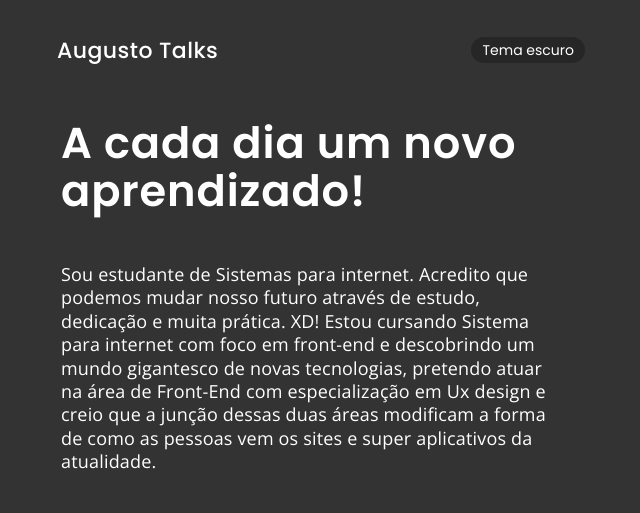
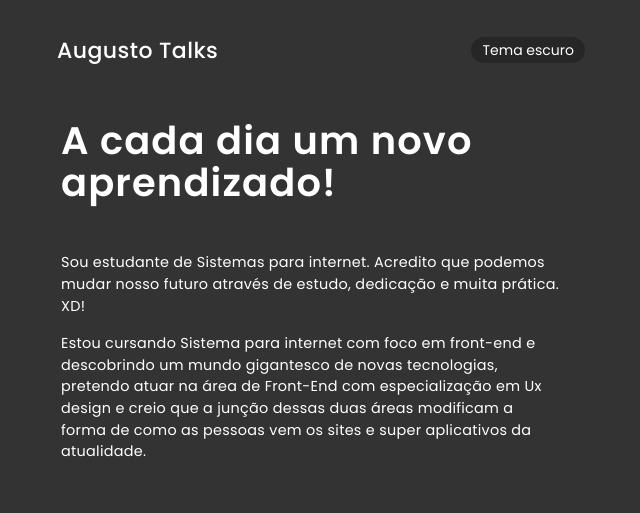
Before and after one commit to joseaugustosva/site-augusto-silva, a plain HTML site: page index.html in a window 1280 px wide. Shown: the whole page, without its empty margins (319-959 px from the left). Drawn offline with nearby package versions, Linux system fonts and the light colour scheme.

Commit message:
Inserir novo paragrafo e atualizar tamanhos fonte paragrafo e titulo

```diff
--- a/css/style.css
+++ b/css/style.css
@@ -79,17 +79,16 @@ body {
 .titulo-principal {
   color: #fff;
   font-weight: 600;
-  font-size: 2.7em;
+  font-size: 2.4em;
   line-height: 110%;
-  letter-spacing: 0.02em;
+  letter-spacing: 0.03em;
 }
 
 .p-texto {
   color: #fff;
-  font-family: "Open Sans", sans-serif;
-  font-weight: 400;
-  font-size: 18px;
-  line-height: 130%;
-  letter-spacing: 0.01em;
+  font-weight: 300;
+  font-size: 0.9em;
+  line-height: 150%;
+  letter-spacing: 0.02em;
   text-align: left;
 }
--- a/index.html
+++ b/index.html
@@ -52,7 +52,9 @@
             Sou estudante de Sistemas para internet.
 
             Acredito que podemos mudar nosso futuro através de estudo, dedicação e muita prática. XD!
+          </p>
 
+          <p class="p-texto">
             Estou cursando Sistema para internet com foco em front-end e descobrindo um mundo gigantesco de novas tecnologias, pretendo atuar na área de Front-End com especialização em Ux design e creio que a junção dessas duas áreas modificam a forma de como as pessoas vem os sites e super aplicativos da atualidade.
           </p>
 
```
